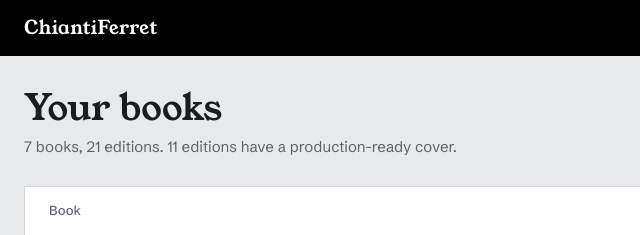
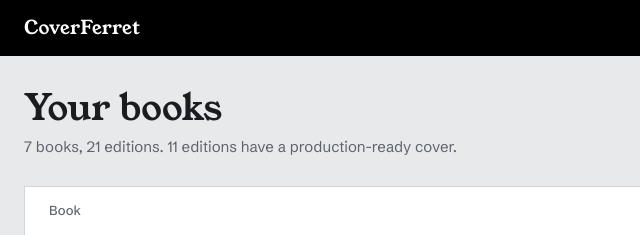
Before and after one commit to pekka/misc, a plain HTML site: page covers/index.html in a window 1280 px wide. Shown: the top 235 px of the page, 0-640 px from the left. Drawn offline with Linux system fonts and the light colour scheme.

Commit message:
Rename wordmark to CoverFerret
Co-Authored-By: Claude Opus 5.5 <noreply@anthropic.com>

```diff
--- a/covers/index.html
+++ b/covers/index.html
@@ -3,7 +3,7 @@
 <head>
     <meta charset="utf-8">
     <meta name="viewport" content="width=device-width, initial-scale=1">
-    <title>Covers · ChiantiFerret</title>
+    <title>Covers · CoverFerret</title>
     <link rel="preconnect" href="https://fonts.googleapis.com">
     <link rel="preconnect" href="https://fonts.gstatic.com" crossorigin>
     <link rel="stylesheet" href="https://fonts.googleapis.com/css2?family=Schibsted+Grotesk:wght@400;500;600;700&family=Young+Serif&display=swap">
@@ -13,7 +13,7 @@
     <a class="skip-link" href="#app">Skip to content</a>
 
     <header class="topbar">
-        <a class="wordmark" href="#/">ChiantiFerret</a>
+        <a class="wordmark" href="#/">CoverFerret</a>
         <div class="topbar-account">
             <span class="credit-balance"><strong id="credit-balance">4,037</strong> credits</span>
             <span class="avatar" aria-label="Signed in as Pekka">P</span>
```
